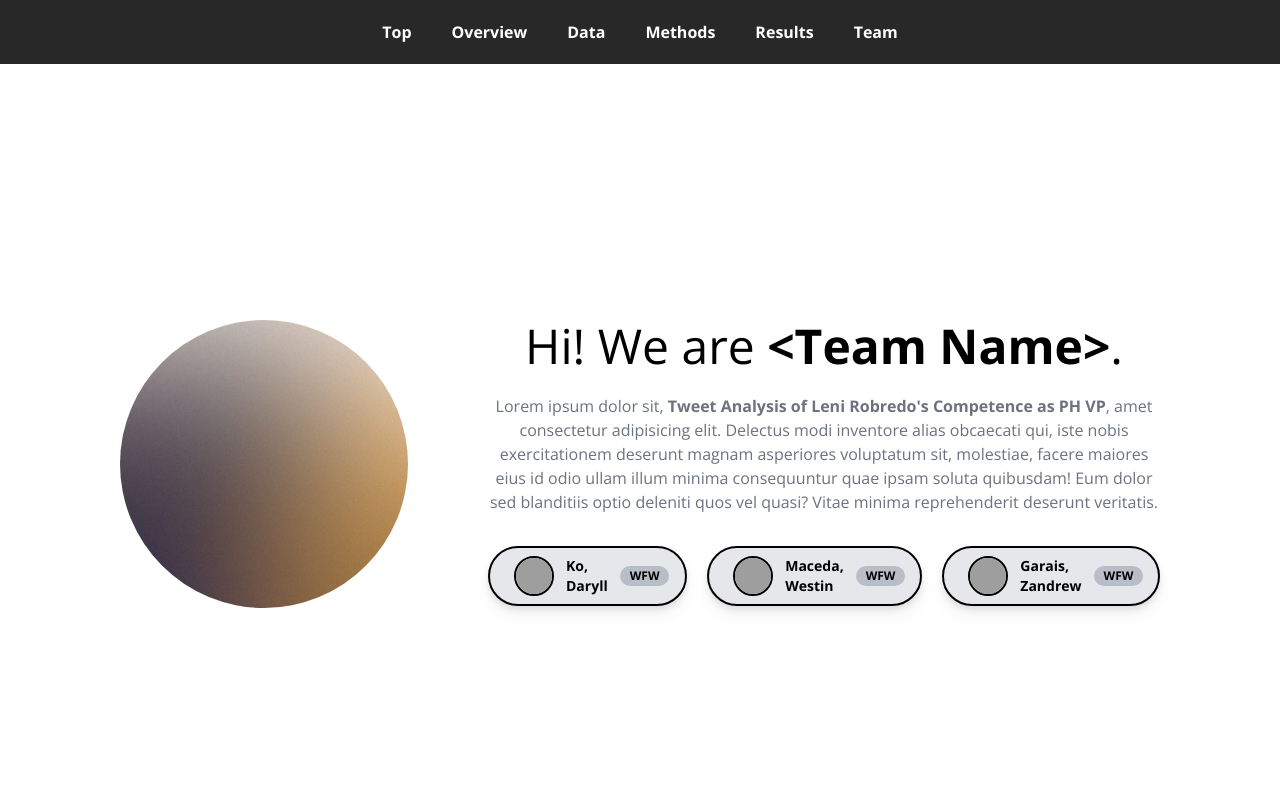
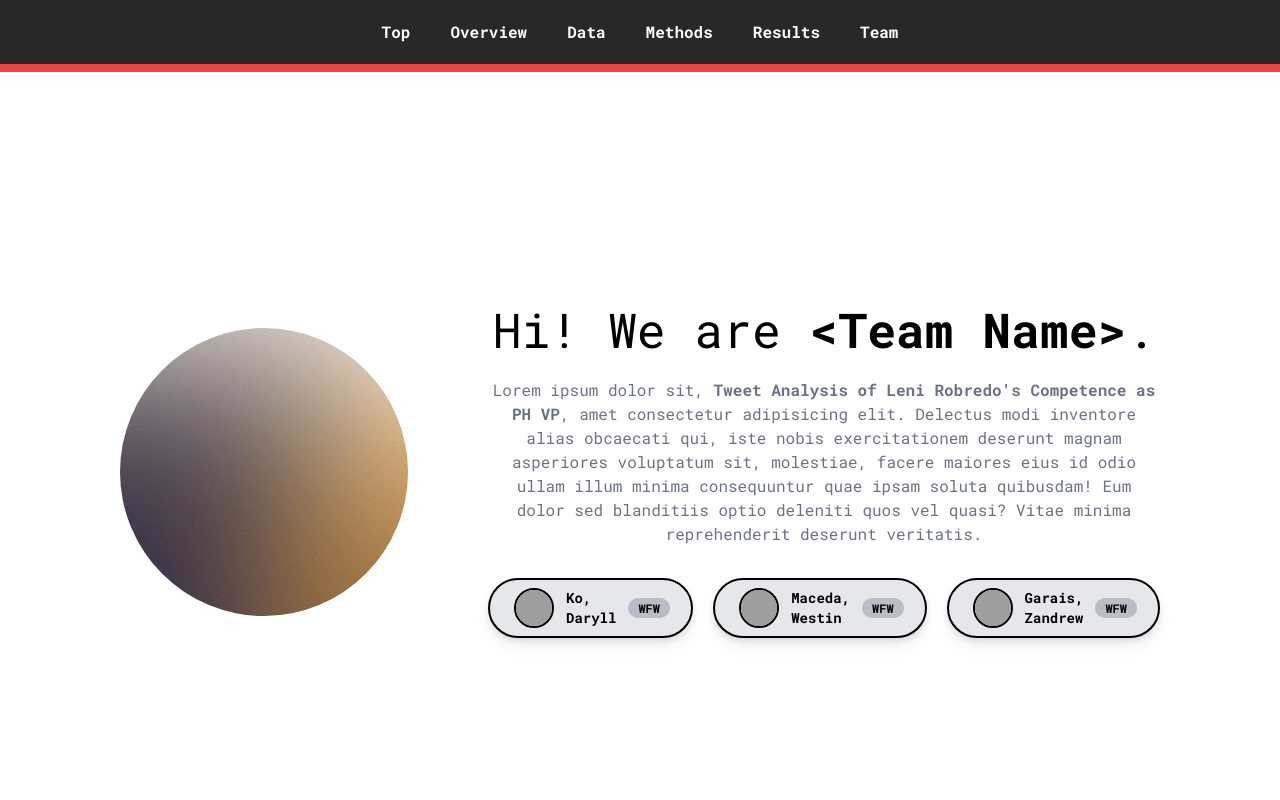
Before and after one commit to daryll-ko/cs132-portfolio, a React (Vite) app: page / in a window 1280 px wide. Shown: the top 800 px of the page. Built offline with nearby package versions, Linux system fonts and the light colour scheme; grey boxes are pictures that could not be loaded.

Commit message:
feat: add progress indicator to navbar

```diff
--- a/package.json
+++ b/package.json
@@ -12,6 +12,7 @@
     "deploy": "gh-pages -d dist"
   },
   "dependencies": {
+    "framer-motion": "^10.0.1",
     "react": "^18.2.0",
     "react-dom": "^18.2.0",
     "react-icons": "^4.7.1"
--- a/src/components/Navbar.jsx
+++ b/src/components/Navbar.jsx
@@ -1,7 +1,14 @@
+import { motion, useScroll, useSpring } from "framer-motion";
+
 function Navbar() {
+  const { scrollYProgress } = useScroll();
+  const scaleX = useSpring(scrollYProgress);
+
   const sections = ["Top", "Overview", "Data", "Methods", "Results", "Team"];
+
   return (
-    <div className="sticky top-0 z-50 flex items-center justify-center gap-7 bg-[#282828] py-3 md:gap-10 md:py-5">
+    <div className="sticky top-0 z-50">
+      <div className="flex items-center justify-center gap-7 bg-[#282828] py-3 md:gap-10 md:py-5">
         {sections.map((section, index) => (
           <a
             href={`#${section.toLowerCase()}`}
@@ -16,6 +23,8 @@ function Navbar() {
           </a>
         ))}
       </div>
+      <motion.div className="h-2 origin-left bg-red-500" style={{ scaleX }} />
+    </div>
   );
 }
 
--- a/src/index.css
+++ b/src/index.css
@@ -1,4 +1,4 @@
-@import url("https://fonts.googleapis.com/css2?family=Open+Sans:ital,wght@0,400;0,700;1,400;1,700&display=swap");
+@import url('https://fonts.googleapis.com/css2?family=Roboto+Mono:ital,wght@0,400;0,700;1,400;1,700&display=swap');
 
 @tailwind base;
 @tailwind components;
--- a/tailwind.config.cjs
+++ b/tailwind.config.cjs
@@ -3,7 +3,7 @@ module.exports = {
   content: ["./index.html", "./src/**/*.{js,ts,jsx,tsx}"],
   theme: {
     fontFamily: {
-      display: ["Open Sans"],
+      display: ["Roboto Mono"],
     },
     extend: {},
   },
```
Also changed, not shown: 1 other file (tests, documents, lock files or other folders). Lines whose indentation alone changed are shown as unchanged.
